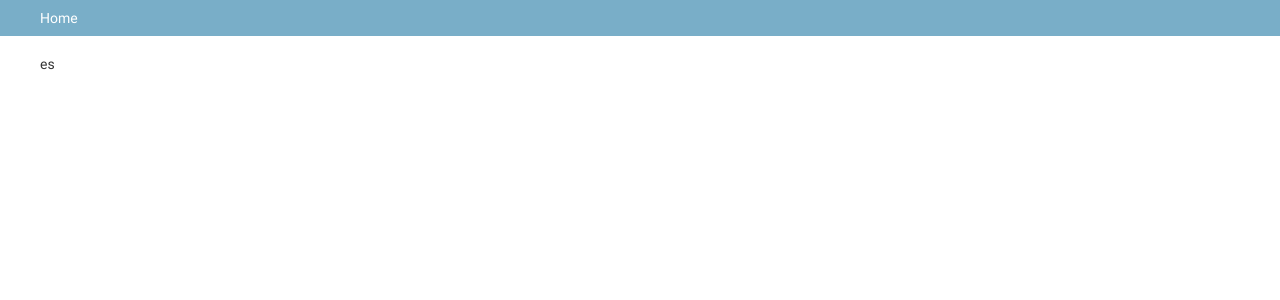
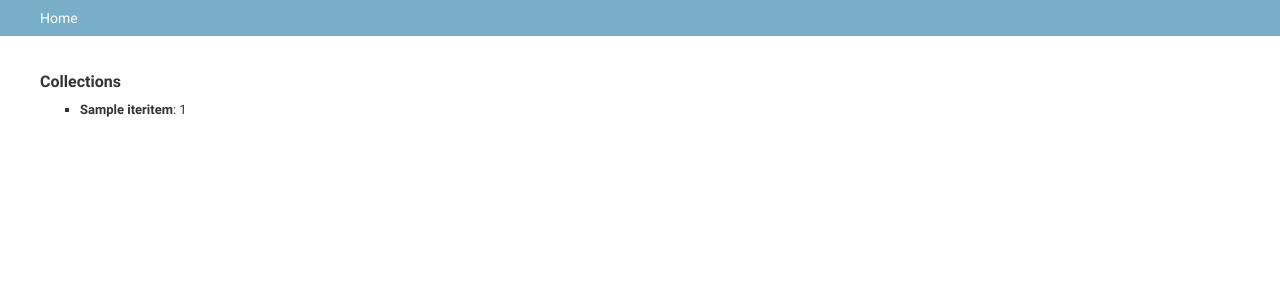
Before and after one commit to liquidinvestigations/hoover-search, a Django app: template collector/templates/admin-es-index.html in a window 1280 px wide. Shown: the part 48-348 px from the top of the page. Run offline with Django 3.2, Linux system fonts and the light colour scheme; the template is opened without the code that fills it: most values are stand-ins (such as "Sample title", 1, 10 or a date in 2020).

Commit message:
count documents in collections

```diff
--- a/collector/admin.py
+++ b/collector/admin.py
@@ -2,6 +2,7 @@ from django.conf.urls import url
 from django.contrib.admin import AdminSite
 from django.shortcuts import render
 from . import models
+from . import es
 
 
 class HooverAdminSite(AdminSite):
@@ -14,7 +15,7 @@ class HooverAdminSite(AdminSite):
         ] + super(HooverAdminSite, self).get_urls()
 
     def es_index(self, request):
-        return render(request, 'admin-es-index.html')
+        return render(request, 'admin-es-index.html', {'stats': es.stats()})
 
 admin_site = HooverAdminSite(name='hoover-admin')
 admin_site.register(models.Collection)
--- a/collector/templates/admin-es-index.html
+++ b/collector/templates/admin-es-index.html
@@ -1,5 +1,15 @@
 {% extends "admin/base_site.html" %}
 
 {% block content %}
-es
+
+<h2>Collections</h2>
+
+<ul>
+  {% for name, size in stats.iteritems %}
+
+    <li><b>{{ name }}</b>: {{ size }}</li>
+
+  {% endfor %}
+</ul>
+
 {% endblock %}
```
